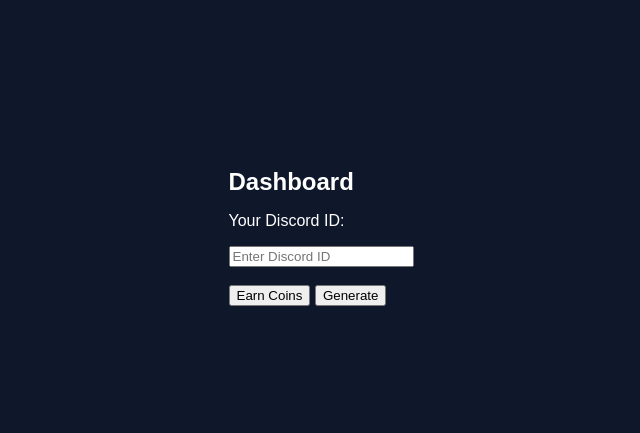
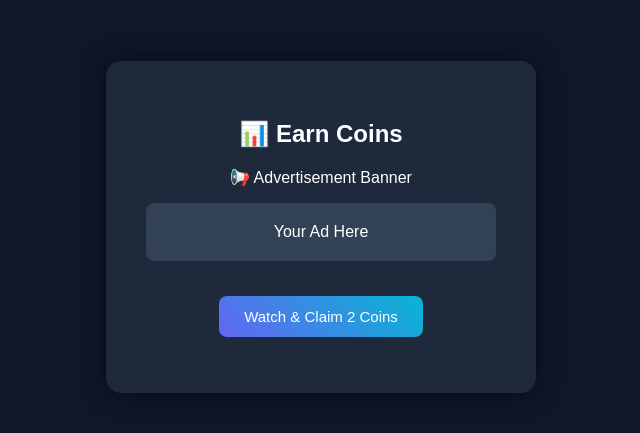
Before and after one commit to Lulu-ai322/Web, a website: page public/dashboard.html in a window 1280 px wide. Shown: the part 173-606 px from the top of the page, without its empty margins (319-959 px from the left). Drawn offline with Linux system fonts and the light colour scheme.

Commit message:
dashboard.html

```diff
--- a/public/dashboard.html
+++ b/public/dashboard.html
@@ -1,26 +1,37 @@
 <!DOCTYPE html>
 <html>
 <head>
-<link rel="stylesheet" href="style.css">
+  <title>Dashboard</title>
+  <link rel="stylesheet" href="style.css">
 </head>
 <body>
 
-<div class="card">
-<h2>Dashboard</h2>
-<p>Your Discord ID:</p>
-<input id="userId" placeholder="Enter Discord ID">
+<div class="container">
+  <h2>📊 Earn Coins</h2>
 
-<br><br>
-<button onclick="goAds()">Earn Coins</button>
-<button onclick="goGen()">Generate</button>
+  <div class="ad-box">
+    <p>📢 Advertisement Banner</p>
+    <div class="fake-ad">Your Ad Here</div>
+  </div>
+
+  <button class="btn" onclick="earn()">Watch & Claim 2 Coins</button>
+
+  <p id="msg"></p>
 </div>
 
 <script>
-function goAds(){
-  window.location = "ads.html";
-}
-function goGen(){
-  window.location = "generate.html";
+function earn() {
+  fetch("/api/earn", {
+    method: "POST"
+  })
+  .then(res => res.json())
+  .then(data => {
+    if(data.success){
+      document.getElementById("msg").innerText = "✅ 2 Coins Added!";
+    } else {
+      document.getElementById("msg").innerText = "❌ Login required.";
+    }
+  })
 }
 </script>
 
```
